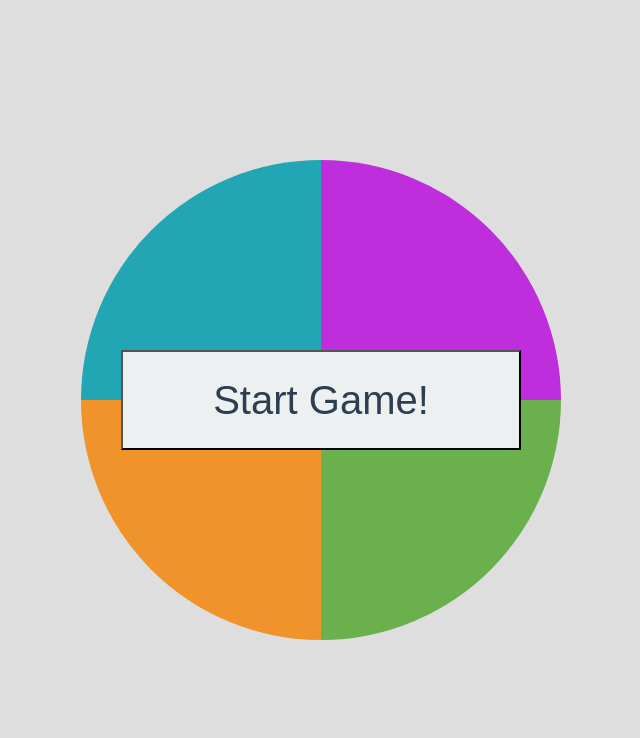
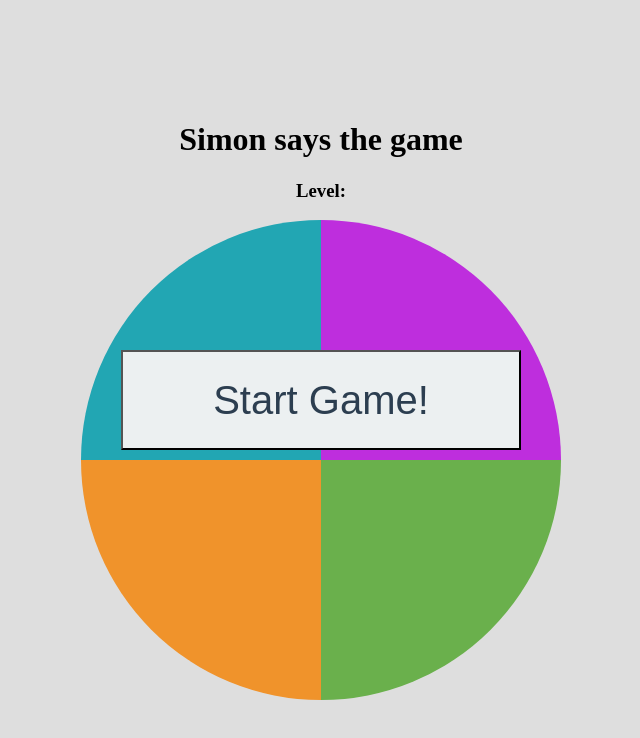
Before and after one commit to davormz/simon-says-game, a plain HTML site: page src/index.html in a window 1280 px wide. Shown: the whole page, without its empty margins (319-959 px from the left). Drawn offline with Linux system fonts and the light colour scheme.

Commit message:
continuity fixed after winning the game

```diff
--- a/src/index.html
+++ b/src/index.html
@@ -10,6 +10,18 @@
         display: flex;
         align-items: center;
         height: 100vh;
+        font-family: ubuntu;
+      }
+
+      .game-container{
+        display: flex;
+        flex-direction: column;
+        justify-content: center;
+        width: 100%;
+      }
+
+      .dashboard{
+        text-align: center;
       }
 
       .gameboard {
@@ -85,6 +97,11 @@
     </style>
   </head>
   <body>
+    <div class="game-container">
+      <div class="dashboard">
+        <h1>Simon says the game</h1>
+        <h3>Level:</h3>
+      </div>
       <div class="gameboard">
         <div id="btnBlue" class="color blue left" data-color="blue"></div>
         <div id="btnViolet" class="color violet right" data-color="violet"></div>
@@ -92,6 +109,8 @@
         <div id="btnGreen" class="color green right" data-color="green"></div>
         <button id="btnStart" class="btn-start" onclick="startGame()">Start Game!</button>
       </div>
+    </div>
+
     <script>
       const blue = document.getElementById('btnBlue');
       const violet = document.getElementById('btnViolet');
@@ -115,7 +134,7 @@
           this.nextLevel = this.nextLevel.bind(this);
           this.pickColor = this.pickColor.bind(this);
           this.toggleBtnStart();
-          this.level = 3;
+          this.level = 1;
           this.colors = {blue, violet, orange, green};
         }
 
@@ -211,6 +230,7 @@
 
         winGame(){
           alert('You won !');
+          this.removeClickEvents();
           this.toggleBtnStart();
         }
 
```
Lines whose indentation alone changed are shown as unchanged.
